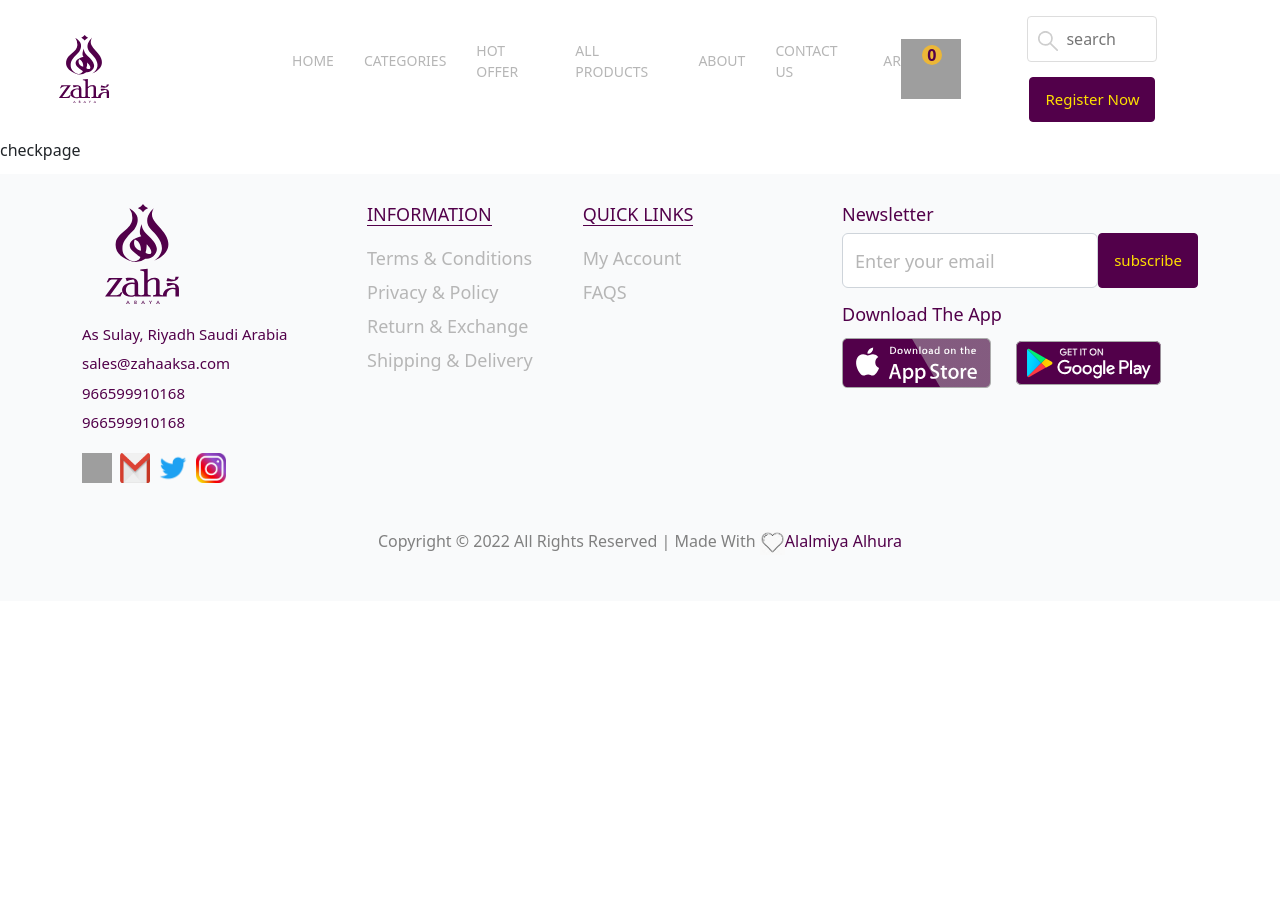
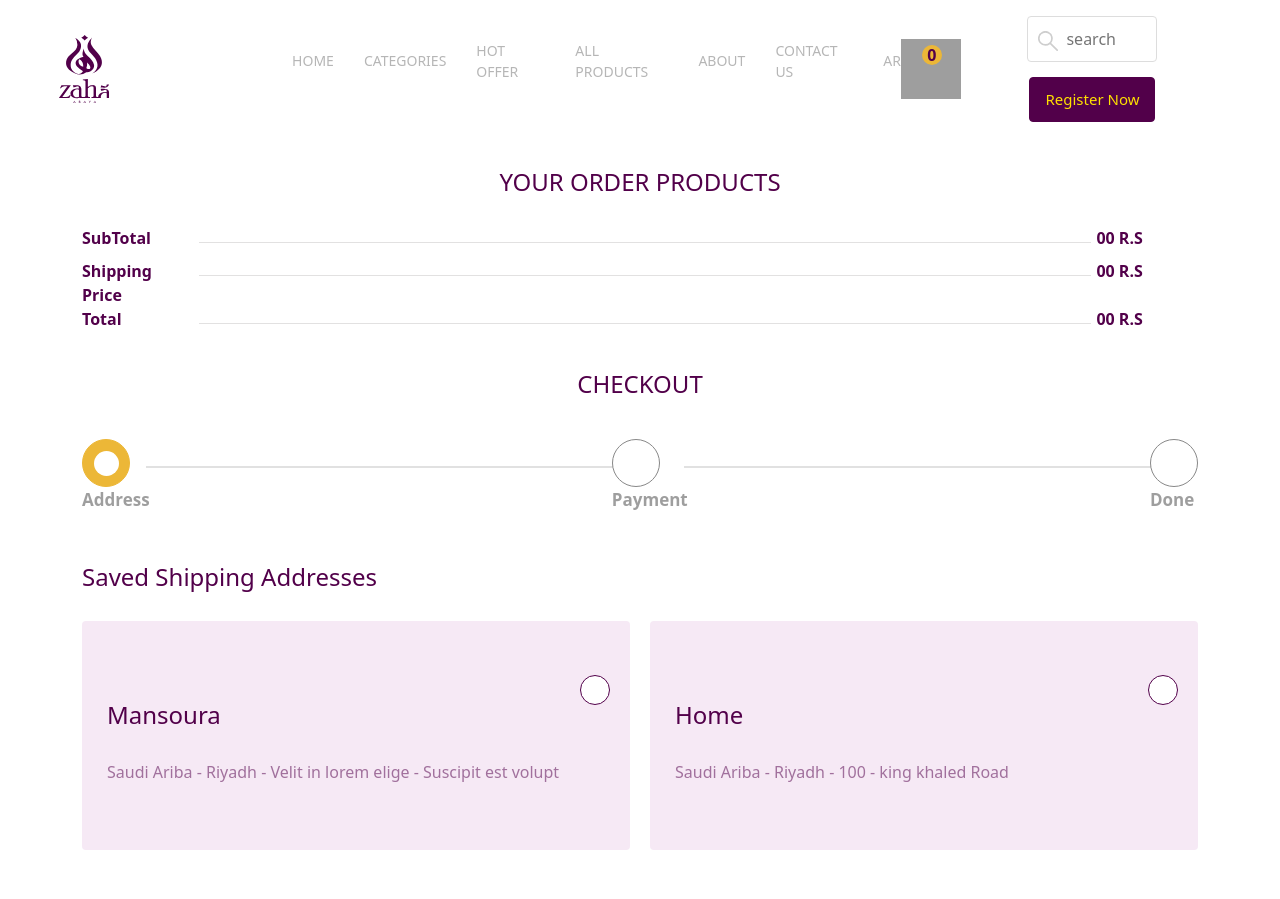
Before and after one commit to Khloud-M/zaha-store, a Vue app: page /TheCheck in a window 1280 px wide. Shown: the top 899 px of the page. Before the commit the page ends 800 px from the top, so only its background shows below. Built offline with nearby package versions, Linux system fonts and the light colour scheme; grey boxes are pictures that could not be loaded; what vue-toast-notification would draw is missing.

Commit message:
end checkout

```diff
--- a/src/App.vue
+++ b/src/App.vue
@@ -4,7 +4,7 @@
       <transition name="route" mode="out-in">
       <router-view/>
       </transition>
-      <TheFooter  v-if="!$route.params.auth"/>
+      <TheFooter  v-if="!$route.params.auth && !$route.path==='checkout'"/>
 
     </div>
 </template>
--- a/src/views/mainPage/TheCheck.vue
+++ b/src/views/mainPage/TheCheck.vue
@@ -1,13 +1,351 @@
 <template>
-  checkpage
+  <div class="checkout container">
+    <h4>YOUR ORDER PRODUCTS</h4>
+    <div class="container_totalCost">
+      <div>
+        <span>SubTotal</span>
+        <hr />
+        <span> 00 R.S</span>
+      </div>
+      <div>
+        <span>Shipping Price </span>
+        <hr />
+        <span> 00 R.S</span>
+      </div>
+      <div>
+        <span>Total </span>
+        <hr />
+        <span> 00 R.S</span>
+      </div>
+    </div>
+    <h4>CHECKOUT</h4>
+    <div class="progressbar">
+      <div class="div_step">
+        <span class="step1 circle active" ref="step1"></span>
+        <div>Address</div>
+      </div>
+      <hr />
+
+      <div class="div_step">
+        <span class="step2 circle" ref="step2"></span>
+        <div>Payment</div>
+      </div>
+      <hr />
+      <div class="div_step">
+        <span class="step3 circle" ref="step3"></span>
+        <div>Done</div>
+      </div>
+    </div>
+    <!-- progrressbar -->
+    <form action="" class="shipping_form" @submit.prevent="submitForm">
+      <div class="shipping">
+        <h4>Saved Shipping Addresses</h4>
+        <div class="radio">
+          <div
+            class="form_shipping"
+            data-aos="slide-right"
+            data-aos-offset="200"
+            data-aos-delay="100"
+            data-aos-duration="1000"
+            data-aos-easing="ease-in-out"
+            data-aos-mirror="true"
+            data-aos-once="true"
+          >
+            <div class="form_check">
+              <input
+                class="form-check-input"
+                type="radio"
+                name="flexRadioDefault"
+                id="flexRadioDefault1"
+                v-model="mansoura"
+              />
+              <label class="form-check-label" for="flexRadioDefault1">
+                <h4>Mansoura</h4>
+                <p>
+                  Saudi Ariba - Riyadh - Velit in lorem elige - Suscipit est
+                  volupt
+                </p>
+              </label>
+            </div>
+          </div>
+
+          <div
+            class="form_shipping"
+            data-aos="slide-left"
+            data-aos-offset="200"
+            data-aos-delay="100"
+            data-aos-duration="1000"
+            data-aos-easing="ease-in-out"
+            data-aos-mirror="true"
+            data-aos-once="true"
+          >
+            <div class="form_check">
+              <input
+                class="form-check-input"
+                type="radio"
+                name="flexRadioDefault"
+                id="flexRadioDefault1"
+                v-model="home"
+              />
+              <label class="form-check-label" for="flexRadioDefault1">
+                <h4>Home</h4>
+                <p>Saudi Ariba - Riyadh - 100 - king khaled Road</p>
+              </label>
+            </div>
+          </div>
+        </div>
+      </div>
+
+      <div class="Container_form">
+        <!-- name -->
+        <div class="formm form-control">
+          <input
+            type="text"
+            name="user-name"
+            id="username"
+            v-model.trim="username"
+            required
+          />
+          <label for="name" class="label-name">
+            <span class="content-name">Receiver Name</span>
+          </label>
+        </div>
+
+        <!-- phone number-->
+        <div class="formm form-control">
+          <input
+            type="tel"
+            name="phone"
+            id="username"
+            v-model.number="usernumber"
+            required
+          />
+          <label for="name" class="label-name">
+            <span class="content-name">Receiver Phone </span>
+          </label>
+        </div>
+      </div>
+
+      <button class="formbtn">
+        <bace-button class="mainbtn"> Next</bace-button>
+      </button>
+    </form>
+  </div>
 </template>
 
 <script>
 export default {
-
-}
+  data() {
+    return {
+      home: "",
+      mansoura: "",
+      username: "",
+      usernumber: null,
+    };
+  },
+  methods: {
+    submitForm() {
+    //   this.username = this.username;
+    //   this.usernumber = this.usernumber;
+      if (this.username && this.usernumber && (this.home || this.mansoura)) {
+        this.$refs.step1.classList.add("done");
+        this.$refs.step2.classList.add("active");
+      }
+    },
+  },
+};
 </script>
 
-<style>
+<style lang="scss">
+.checkout {
+  h4 {
+    color: var(--main_theme_clr);
+    text-align: center;
+    margin: 30px 0;
+  }
+  .container_totalCost {
+    display: flex;
+    flex-direction: column;
+    align-items: center;
+    div {
+      width: 100%;
+      display: grid;
+      grid-template-columns: repeat(3, 10% 80% 10%);
+      column-gap: 5px;
+      font-weight: 900;
+      color: var(--main_theme_clr);
+      hr {
+        color: rgb(139, 137, 137);
+      }
+    }
+  }
+  .progressbar {
+    display: flex;
+    align-items: center;
+    justify-items: center;
+    margin: 40px 0;
+    hr {
+      color: #888;
+      width: 100%;
+      border: 1px solid #888;
+      text-align: center;
+      margin: -18px -4px 0;
+    }
+    .div_step div {
+      color: rgba(0, 0, 0, 0.38);
+      font-size: 17px;
+      font-weight: 600;
+    }
+    .circle {
+      align-items: center;
+      background-color: #fff;
+      border-radius: 50%;
+      width: 3rem;
+      height: 3rem;
+      display: flex;
+      border: 1px solid #888;
+      justify-content: center;
+      transition: 0.4s ease;
+      position: relative;
+      color: #ecb737;
+    }
+    .circle::after {
+      content: "";
+      position: absolute;
+      left: 0;
+      right: 0;
+      background: #fff;
+      width: 25px;
+      height: 25px;
+      border-radius: 100px;
+      margin: auto;
+    }
+    .active {
+      background: #ecb737;
+      border-color: #ecb737;
+    }
+    .done {
+      background: var(--main_theme_clr);
+      border-color: var(--main_theme_clr);
+    }
+  }
+}
+.shipping {
+  margin: 50px 0;
+  h4 {
+    text-align: start;
+  }
+  label p {
+    color: #52004a85;
+  }
+  .radio {
+    border: 0;
+    width: 100%;
+  }
+  .radio {
+    display: flex;
+    align-items: center;
+    justify-items: start;
+    justify-content: space-between;
+    column-gap: 20px;
+  }
+  .form_shipping {
+    background: rgb(224 182 220 / 30%);
+    width: 100%;
+    border-radius: 4px;
+    padding: 50px 25px;
+    .form_check input {
+      position: absolute;
+      width: 30px;
+      height: 30px;
+      border-radius: 50%;
+      right: 20px;
+      border: 1px solid var(--main_theme_clr);
+    }
+    .form_check input:checked,
+    .form_check input:active {
+      background-color: var(--main_theme_clr);
+      box-shadow: none;
+    }
+  }
+  //
+}
+.Container_form {
+  display: flex;
+  align-items: center;
+  justify-items: start;
+  justify-content: space-between;
+  column-gap: 20px;
+  .formm {
+    position: relative;
+    height: 55px;
+    border-radius: 10px;
+    z-index: 1;
+    margin-bottom: 20px;
+  }
+}
 
+.formm input,
+textarea {
+  width: 100%;
+  height: 100%;
+  padding-top: 20px;
+  border: none;
+  outline: none;
+}
+
+.formm label {
+  position: absolute;
+  bottom: 7px;
+  left: 0%;
+  width: 100%;
+  height: 100%;
+  pointer-events: none;
+  color: gray;
+  transition: all 0.4s ease-in-out;
+}
+
+/* El último hijo */
+.formm label::after {
+  content: "";
+  position: absolute;
+  left: 0px;
+  bottom: -1px;
+  height: 100%;
+  width: 100%;
+  /* border-bottom: 5px solid  var(--vt-c-volite); */
+  transform: translateX(-100%);
+  transition: transform 0.3s ease;
+}
+
+.content-name {
+  position: absolute;
+  bottom: 8px;
+  left: 10px;
+  transition: all 0.3s ease;
+  font-size: 16px;
+  padding-left: 10px;
+  z-index: 2;
+}
+.lastform .content-name {
+  top: 20%;
+}
+
+.formm input:focus + .label-name .content-name,
+.formm input:valid + .label-name .content-name {
+  transform: translateY(-180%);
+  background: #fff;
+  z-index: 4;
+  font-size: 12px;
+  color: var(--main_theme_clr);
+  outline: none;
+  transition: 0.3s all ease-in-out;
+}
+.formbtn {
+  border: 0;
+  background: 0;
+  display: block;
+  margin: auto;
+  margin-top: 20px;
+}
 </style>
```
